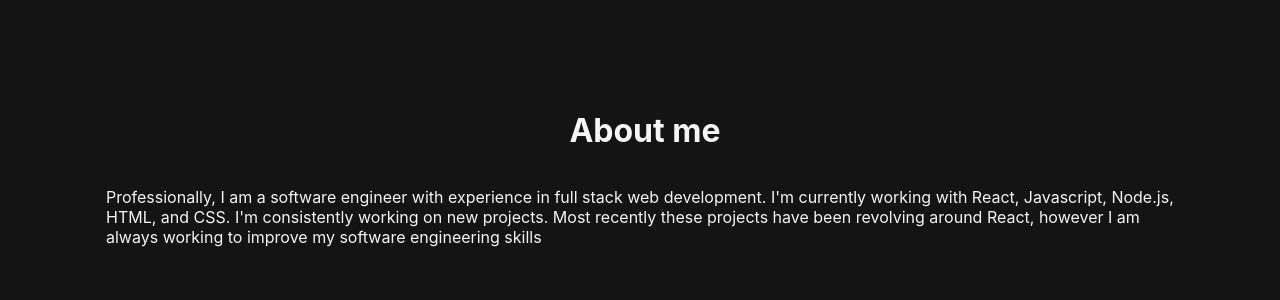
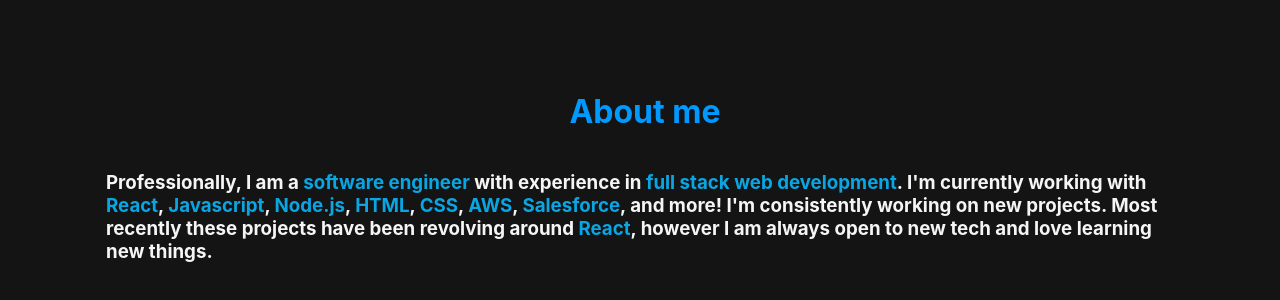
Before and after one commit to LeaskN/portfolio_3.0, a React (Create React App) app: page / in a window 1280 px wide. Shown: the part 1024-1324 px from the top of the page. Built offline with nearby package versions, Linux system fonts and the light colour scheme.

Commit message:
style:updated about text

```diff
--- a/src/Components/About/About.css
+++ b/src/Components/About/About.css
@@ -0,0 +1,3 @@
+.highlightedText{
+  color: var(--nl-dark-blue);
+}
--- a/src/Components/About/About.js
+++ b/src/Components/About/About.js
@@ -1,12 +1,12 @@
 import React from 'react';
+import './About.css';
 
 export default function About(props){
   return(
     <div>
-
       <div className='page' id='about' ref={props.refProp}>
-        <h1>About me</h1>
-        <p>Professionally, I am a software engineer with experience in full stack web development. I'm currently working with React, Javascript, Node.js, HTML, and CSS. I'm consistently working on new projects. Most recently these projects have been revolving around React, however I am always working to improve my software engineering skills</p>
+        <h1 className='colored'>About me</h1>
+        <h3>Professionally, I am a <span className='highlightedText'>software engineer</span> with experience in <span className='highlightedText'>full stack web development</span>. I'm currently working with <span className='highlightedText'>React</span>, <span className='highlightedText'>Javascript</span>, <span className='highlightedText'>Node.js</span>, <span className='highlightedText'>HTML</span>, <span className='highlightedText'>CSS</span>, <span className='highlightedText'>AWS</span>, <span className='highlightedText'>Salesforce</span>, and more! I'm consistently working on new projects. Most recently these projects have been revolving around <span className='highlightedText'>React</span>, however I am always open to new tech and love learning new things.</h3>
       </div>
     </div>
   )
--- /dev/null
+++ b/src/Components/AnimatedLetters/AnimatedLetters.js
@@ -0,0 +1,3 @@
+export default function AnimatedLetters(text){
+
+}
```
Also changed, not shown: src/Components/AnimatedLetters/AnimatedLetters.css (added), 1 other file (tests, documents, lock files or other folders).
